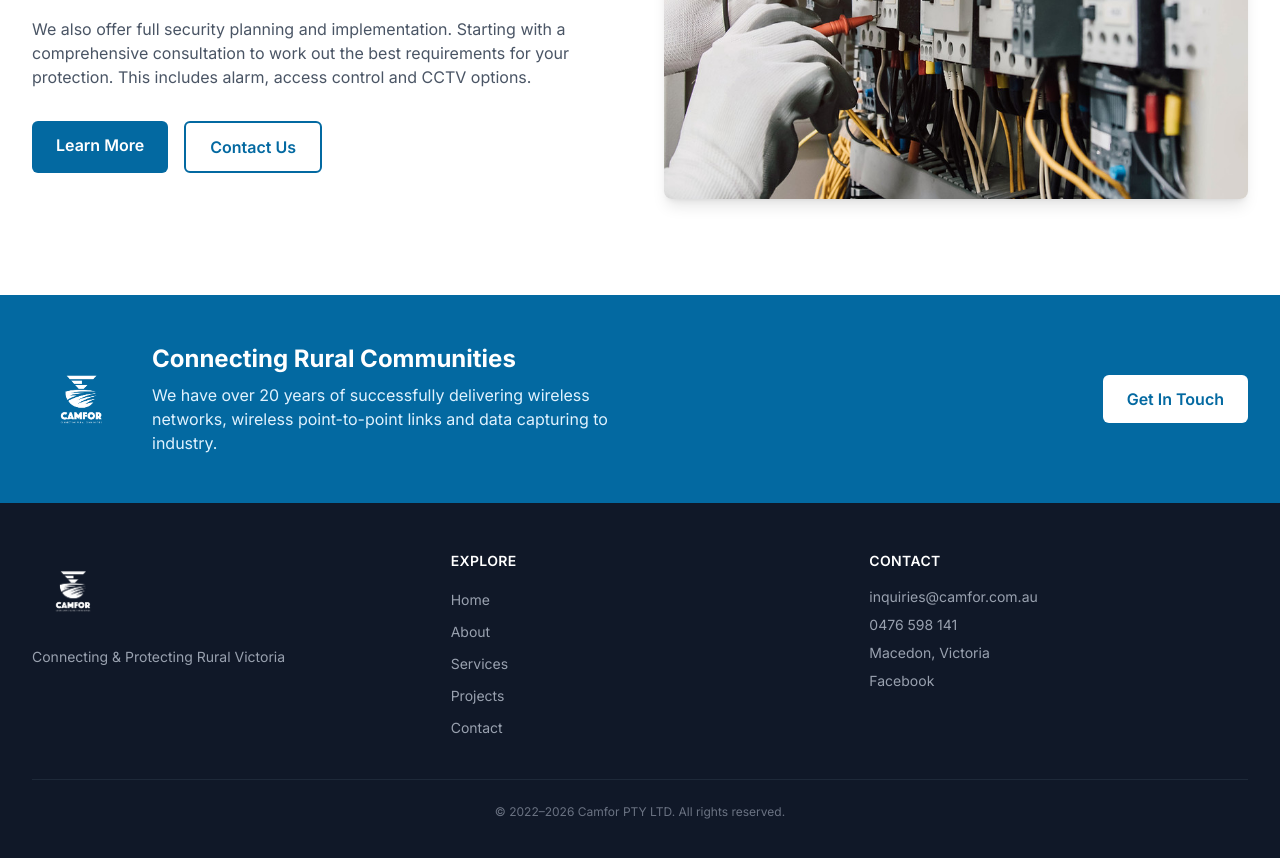
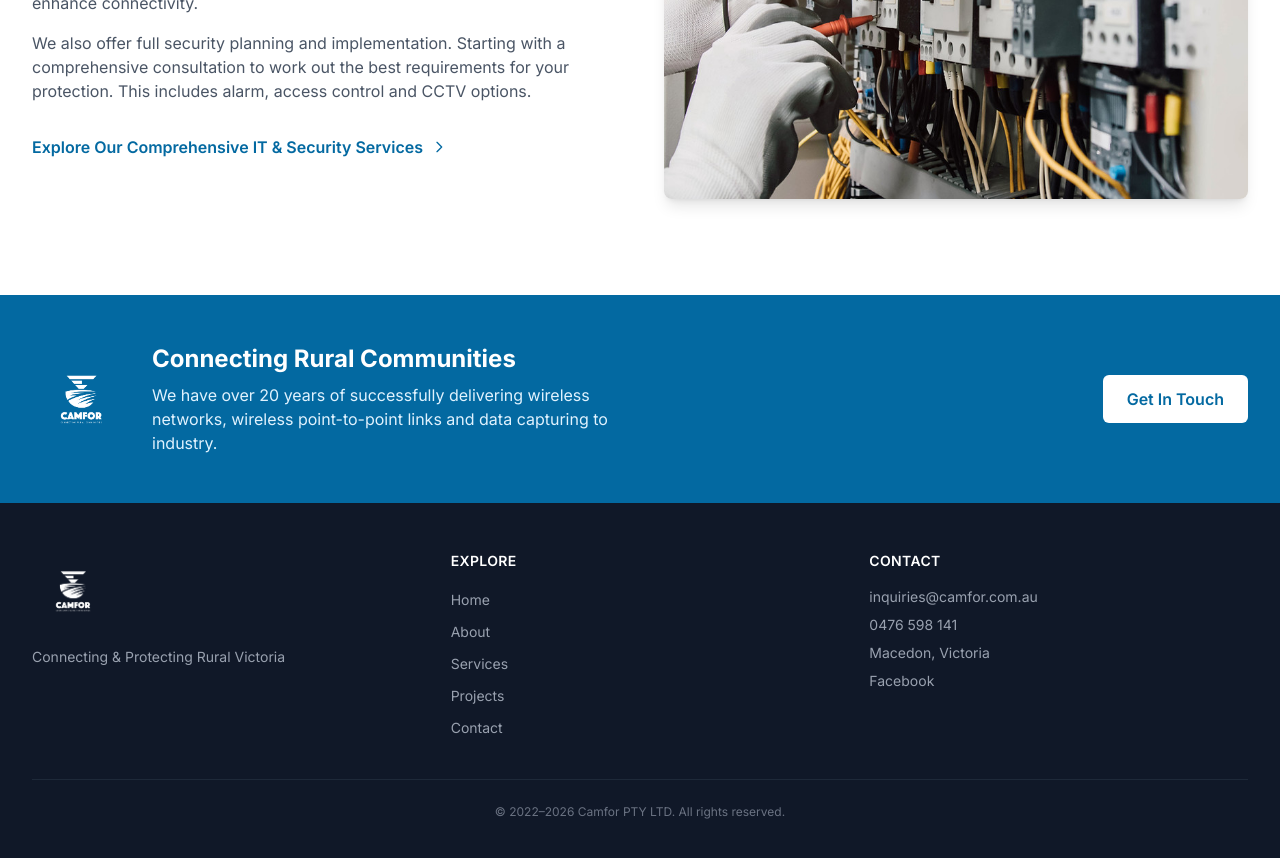
Before and after one commit to CamforIT/camfor.com.au, a Next.js app: page / in a window 1280 px wide. Shown: the part 3720-4578 px from the top of the page. Built offline with nearby package versions, Linux system fonts and the light colour scheme.

Commit message:
seo: update non-descriptive 'Learn More' anchor text pointing to services

```diff
--- a/src/app/page.tsx
+++ b/src/app/page.tsx
@@ -249,18 +249,25 @@ export default function HomePage() {
                 requirements for your protection. This includes alarm, access
                 control and CCTV options.
               </p>
-              <div className="mt-8 flex flex-wrap gap-4">
+              <div className="mt-8">
                 <Link
                   href="/services"
-                  className="px-6 py-3 bg-sky-700 text-white font-semibold rounded-md hover:bg-sky-800 transition-colors"
+                  className="inline-flex items-center gap-2 text-sky-700 font-semibold hover:text-sky-800 transition-colors"
                 >
-                  Learn More
-                </Link>
-                <Link
-                  href="/contact"
-                  className="px-6 py-3 border-2 border-sky-700 text-sky-700 font-semibold rounded-md hover:bg-sky-700 hover:text-white transition-colors"
-                >
-                  Contact Us
+                  Explore Our Comprehensive IT & Security Services
+                  <svg
+                    className="w-4 h-4"
+                    fill="none"
+                    viewBox="0 0 24 24"
+                    stroke="currentColor"
+                  >
+                    <path
+                      strokeLinecap="round"
+                      strokeLinejoin="round"
+                      strokeWidth={2}
+                      d="M9 5l7 7-7 7"
+                    />
+                  </svg>
                 </Link>
               </div>
             </div>
```
